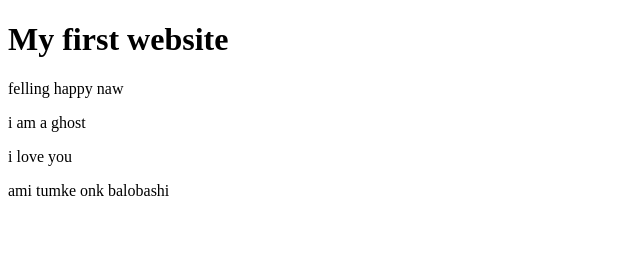
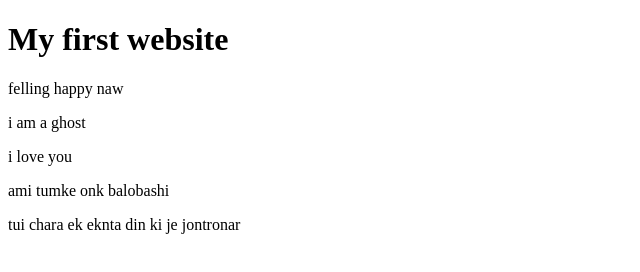
Before and after one commit to jirakib/my-first-website, a plain HTML site: page index.html in a window 1280 px wide. Shown: the whole page, without its empty margins (0-640 px from the left). Drawn offline with Linux system fonts and the light colour scheme.

Commit message:
jontronar git commit -mjontronar

```diff
--- a/index.html
+++ b/index.html
@@ -12,6 +12,6 @@
    <p>i am a ghost</p>
    <p> i love you </p>
    <p> ami tumke onk balobashi</p>
-
+   <p>tui chara ek eknta din ki je jontronar </p>
 </body>
 </html>
```
